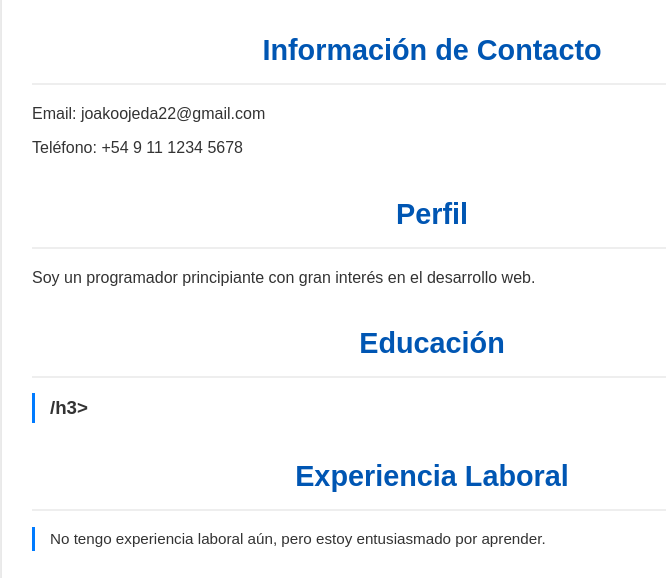
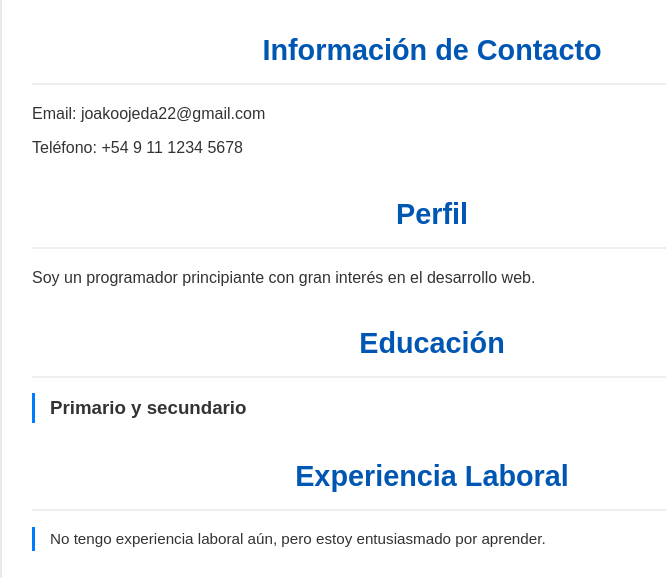
Before and after one commit to JoakoLionel/CVProyectoInformatico, a plain HTML site: page index.html in a window 1280 px wide. Shown: the part 205-783 px from the top of the page, without its empty margins (208-874 px from the left). Drawn offline with Linux system fonts and the light colour scheme.

Commit message:
Update index.html

```diff
--- a/index.html
+++ b/index.html
@@ -29,8 +29,7 @@
         <section class="education">
             <h2>Educación</h2>
             <div class="item">
-                <h3>/h3>
-                <p></p>
+                <h3>Primario y secundario</h3>
             </div>
             </section>
 
```
